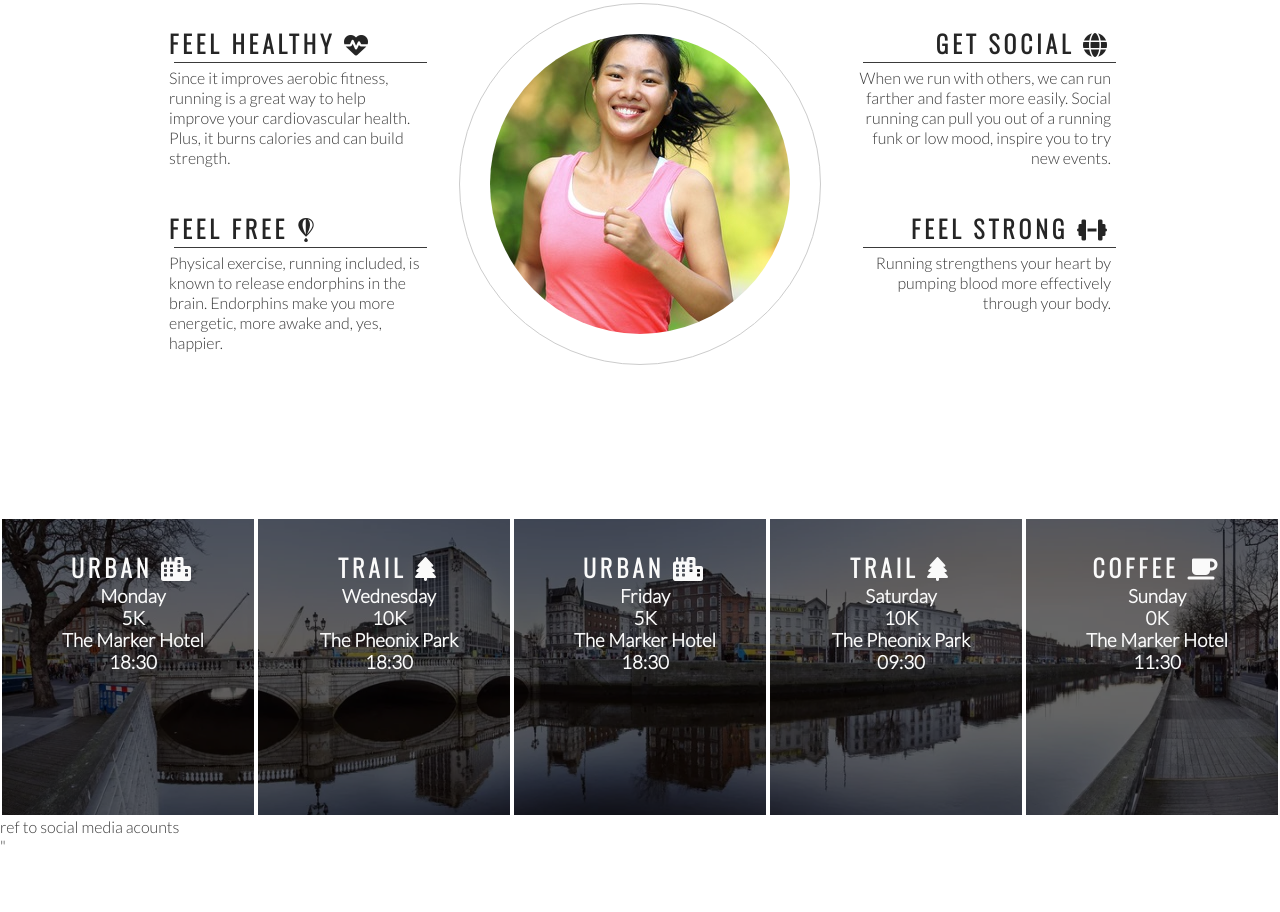
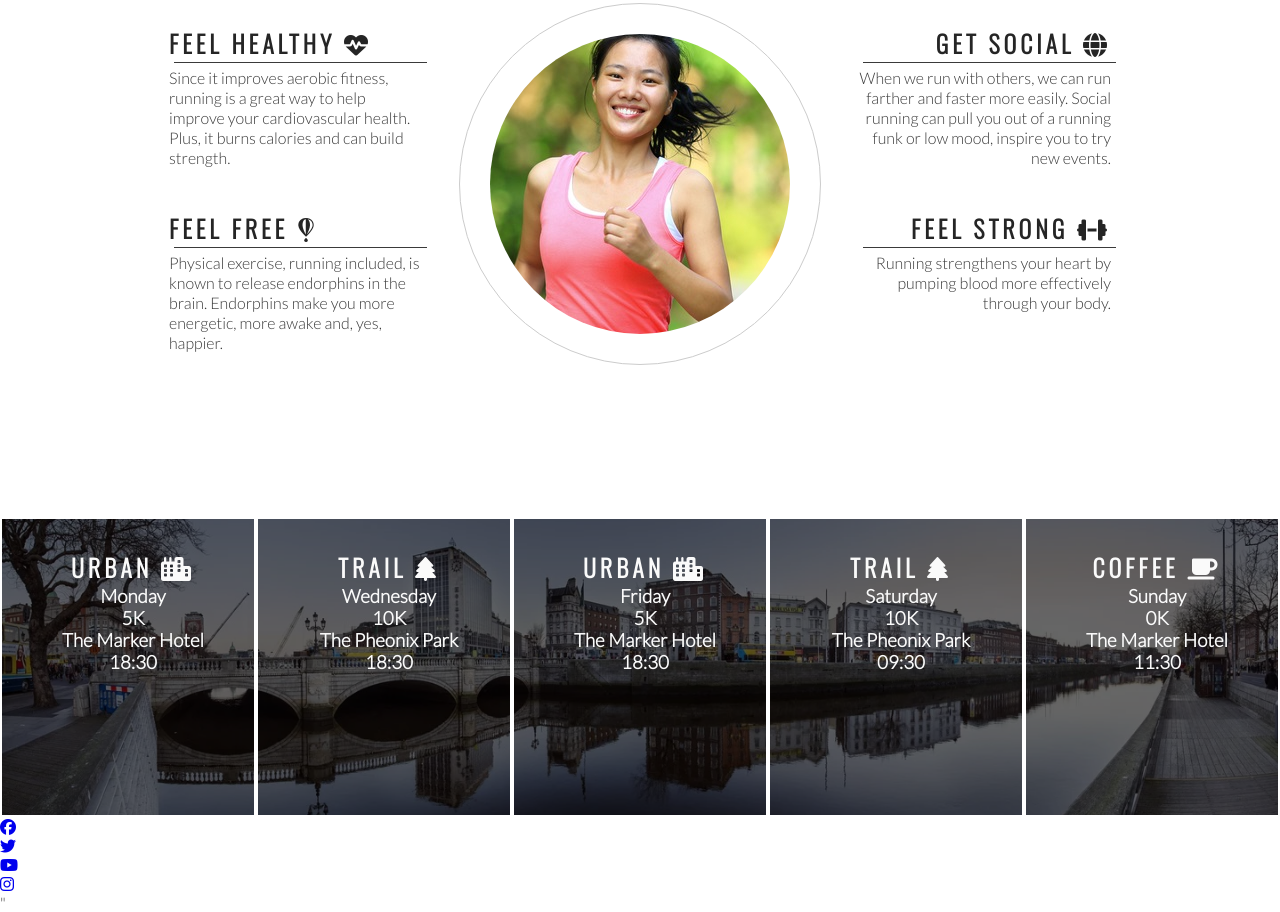
Before and after one commit to AnneKammenhed/love-running, a plain HTML site: page index.html in a window 1280 px wide. Shown: the part 778-1690 px from the top of the page. Before the commit the page ends 1633 px from the top, so only its background shows below. Drawn offline with nearby package versions, Linux system fonts and the light colour scheme.

Commit message:
add links to social media

```diff
--- a/index.html
+++ b/index.html
@@ -102,7 +102,20 @@
         </div>
     </section>
     <footer>
-        ref to social media acounts
+        <ul>
+            <li>
+                <a href="https://www.facebook.com/" target="_blank" rel="noopener" aria-label="visit our Facebook page (opens in a new tab)"><i class="fa-brands fa-facebook"></i></a>
+            </li>
+            <li>
+                <a href="https://www.twitter.com" target="_blank" rel="noopener" aria-label="visit our Twitter page (opens in a new tab)"><i class="fa-brands fa-twitter"></i></a>
+            </li>
+            <li>
+                <a href="https://www.youtube.com/" target="_blank" rel="noopener" aria-label="visit our Youtube page (opens in a new tab)"><i class="fa-brands fa-youtube"></i></a>
+            </li>
+            <li>
+                <a href="https://www.instagram.com/" target="_blank" rel="noopener" aria-label="visit our Instagram page (opens in a new tab)"><i class="fa-brands fa-instagram"></i></a>
+            </li>
+        </ul>
     </footer>
 
     <!--font awesome script -->
```
